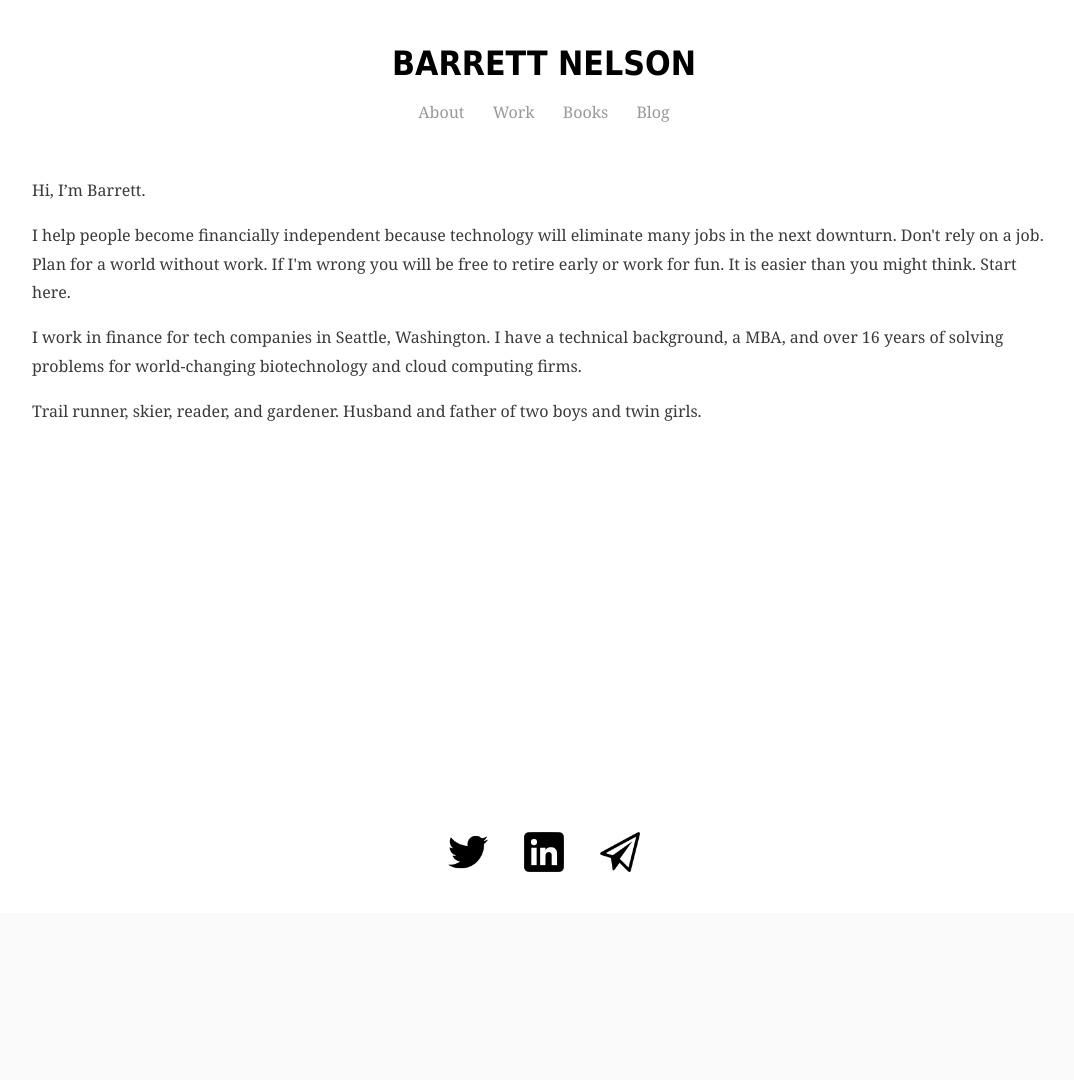
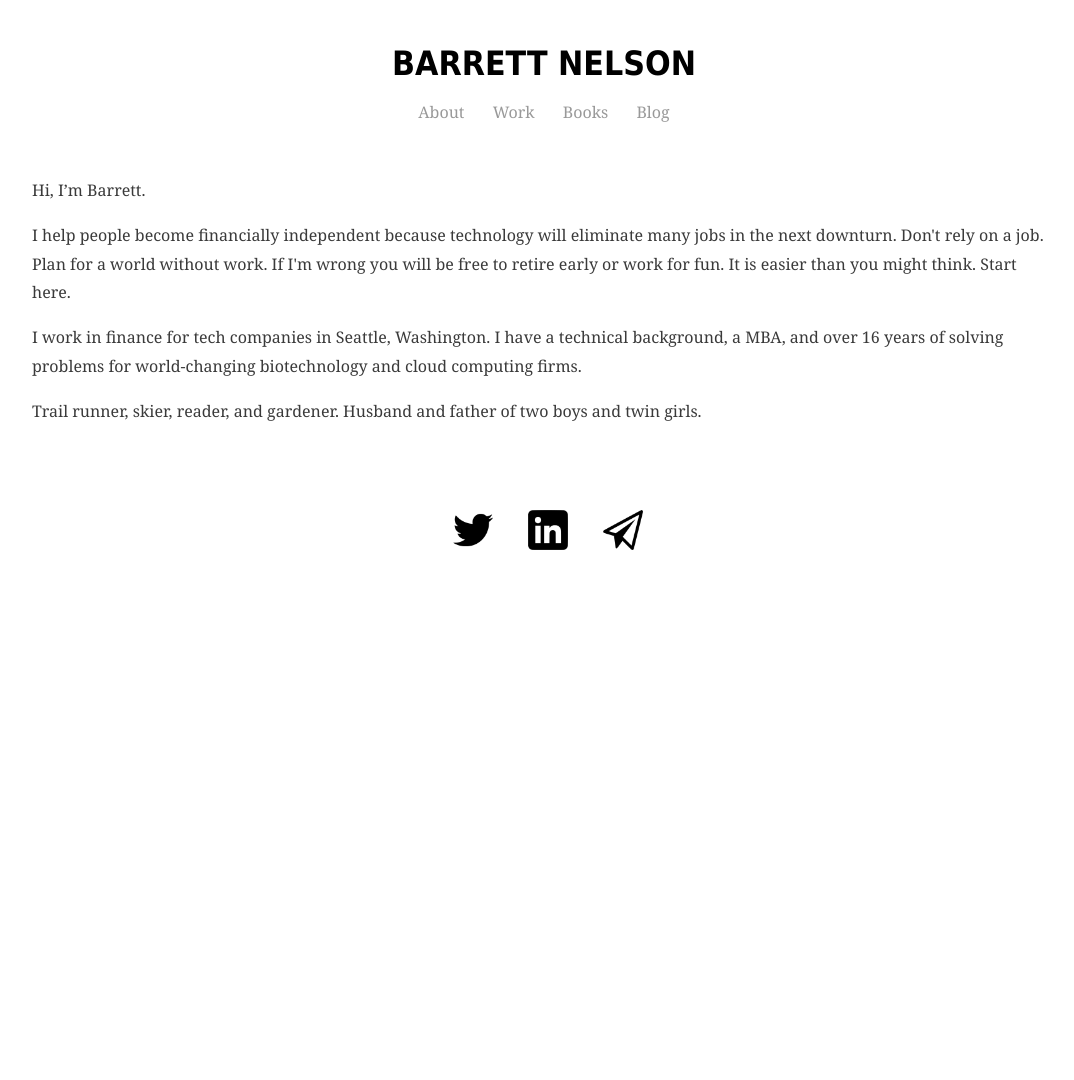
Before and after one commit to bstnel/bstnel.github.io, a Jekyll site: the page index.html, which Jekyll copies as it is, in a window 1280 px wide. Shown: the whole page, without its empty margins (96-1170 px from the left). Built offline with Jekyll 4.4.1, drawn with Linux system fonts in a browser that asks for light colours; before the commit the page ends 913 px from its top, so only the background shows below that.

Commit message:
Update index.html

```diff
--- a/index.html
+++ b/index.html
@@ -1,5 +1,4 @@
-<!DOCTYPE html>
-	<html>
+<html>
 		<head>
 			<title>Barrett Nelson</title>
 			<link href="favicon.ico" rel="shortcut icon" type="image/x-icon">
@@ -37,15 +36,16 @@
 	<p>I help people become financially independent because technology will eliminate many jobs in the next downturn. Don't rely on a job. Plan for a world without work. If I'm wrong you will be free to retire early or work for fun. It is easier than you might think. Start here.</p>
 	<p>I work in finance for tech companies in Seattle, Washington. I have a technical background, a MBA, and over 16 years of solving problems for world-changing biotechnology and cloud computing firms.</p>
 	<p>Trail runner, skier, reader, and gardener. Husband and father of two boys and twin girls.</p>
-	    </div>
+
 	</div>
 
-<footer>
-	        <ul class="footer">
+<h6>
+	        <ul>
 	        <li><a href="https://twitter.com/barstonel"><img src="../twitter-256-black.png"style="width:40px;height:40px;"></a></li>
 		<li><a href="https://www.linkedin.com/in/barrettnelson/"><img src="../linkedin-256-black.png"style="width:40px;height:40px;"></a></li>
 		<li><a href="mailto:bstnel@gmail.com"><img src="../email-256-black.png"style="width:40px;height:40px;"></a></li>
 		</ul>
-</footer>
+</h6>
+</div>
 </body>
 </html>
```
